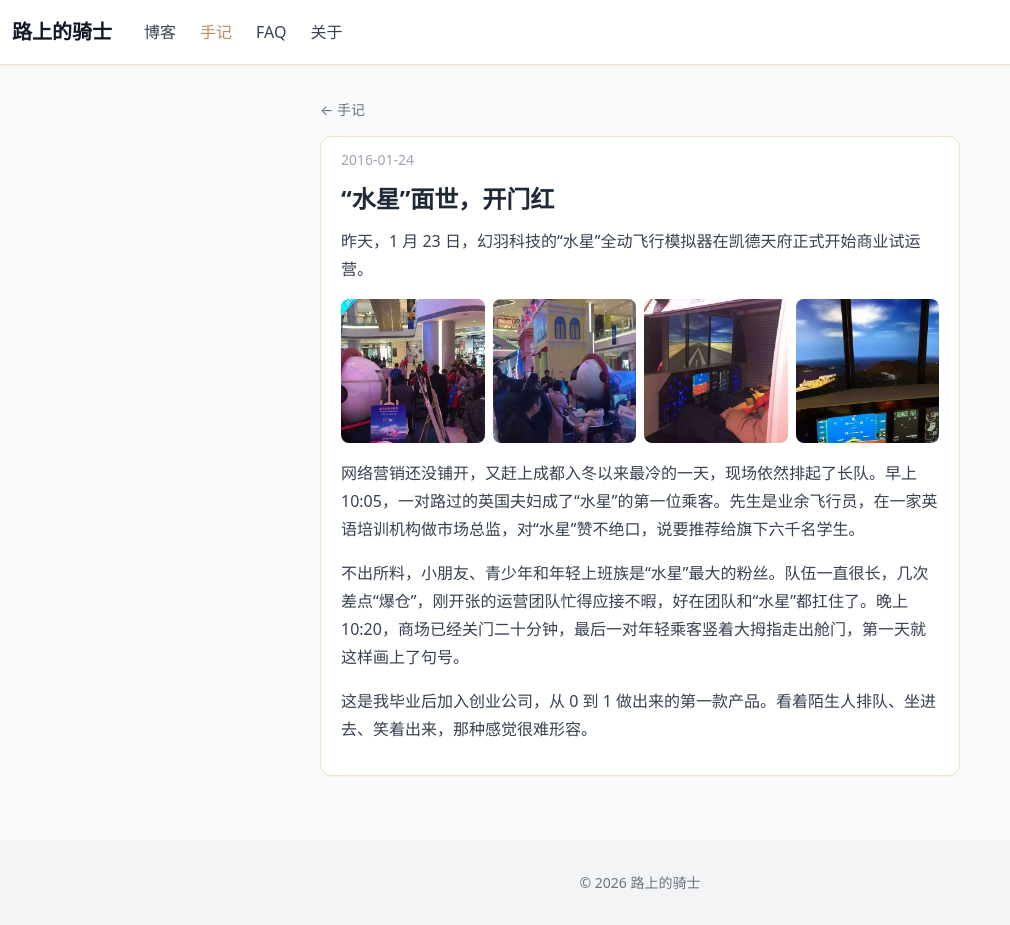
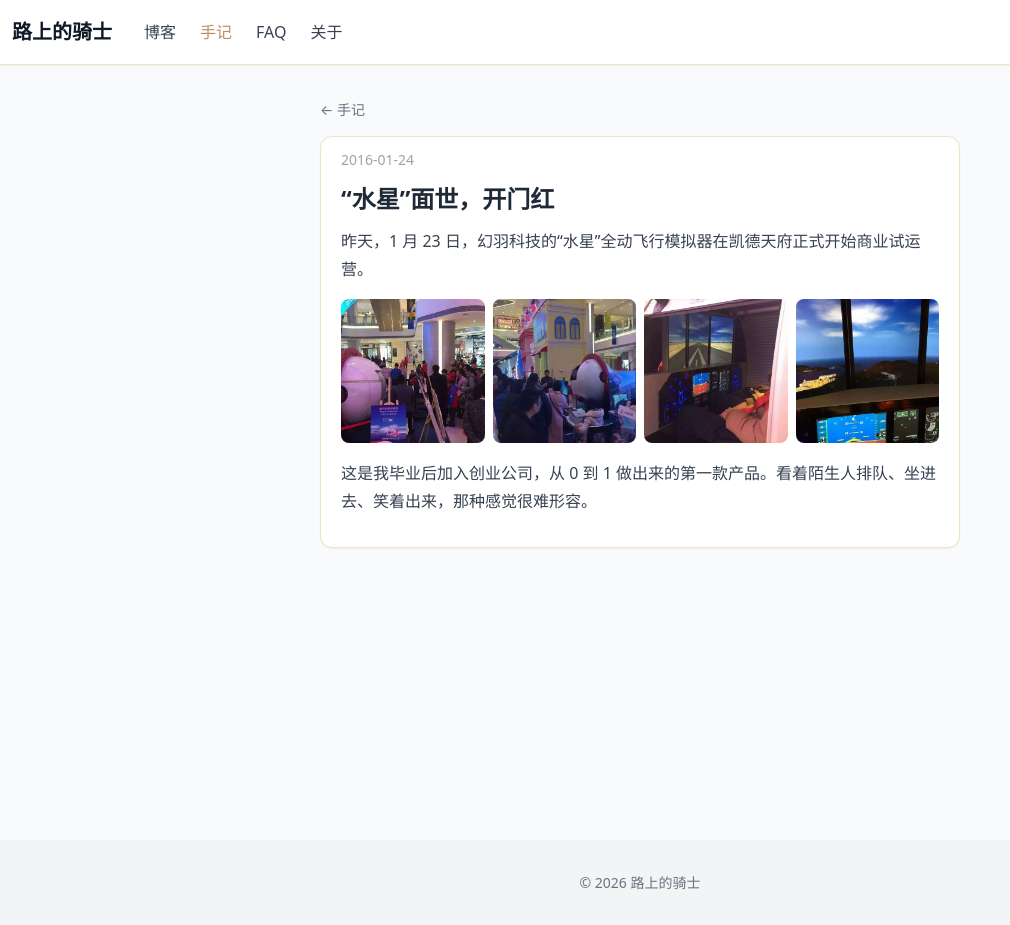
Before and after one commit to luli100/luli100.github.io, a Jekyll site: the page built from _notes/2016-01-24-mercury-launch.md, in a window 1280 px wide and 925 px high. Shown: the whole window, without its empty margins (0-1010 px from the left). Built offline with Jekyll 4.4.1, drawn with Linux system fonts in a browser that asks for light colours.

Commit message:
精简手记“水星”面世：只保留首尾两段
Co-Authored-By: Claude Opus 5.5 <noreply@anthropic.com>

```diff
--- a/_notes/2016-01-24-mercury-launch.md
+++ b/_notes/2016-01-24-mercury-launch.md
@@ -11,8 +11,4 @@ title: “水星”面世，开门红
 <a href="/images/notes/2016-01-23-mercury-view.jpg"><img src="/images/notes/2016-01-23-mercury-view.jpg" alt="“水星”舱内的飞行视景" loading="lazy"></a>
 </div>
 
-网络营销还没铺开，又赶上成都入冬以来最冷的一天，现场依然排起了长队。早上 10:05，一对路过的英国夫妇成了“水星”的第一位乘客。先生是业余飞行员，在一家英语培训机构做市场总监，对“水星”赞不绝口，说要推荐给旗下六千名学生。
-
-不出所料，小朋友、青少年和年轻上班族是“水星”最大的粉丝。队伍一直很长，几次差点“爆仓”，刚开张的运营团队忙得应接不暇，好在团队和“水星”都扛住了。晚上 10:20，商场已经关门二十分钟，最后一对年轻乘客竖着大拇指走出舱门，第一天就这样画上了句号。
-
 这是我毕业后加入创业公司，从 0 到 1 做出来的第一款产品。看着陌生人排队、坐进去、笑着出来，那种感觉很难形容。
```
